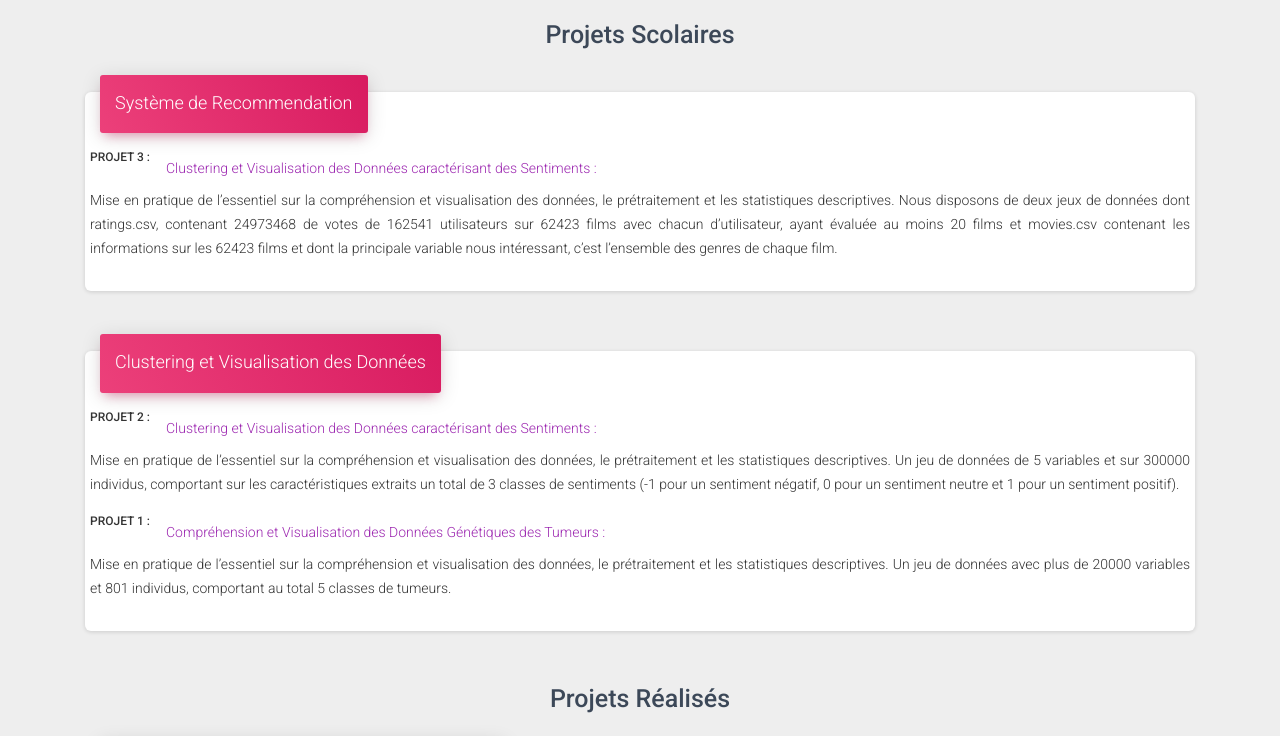
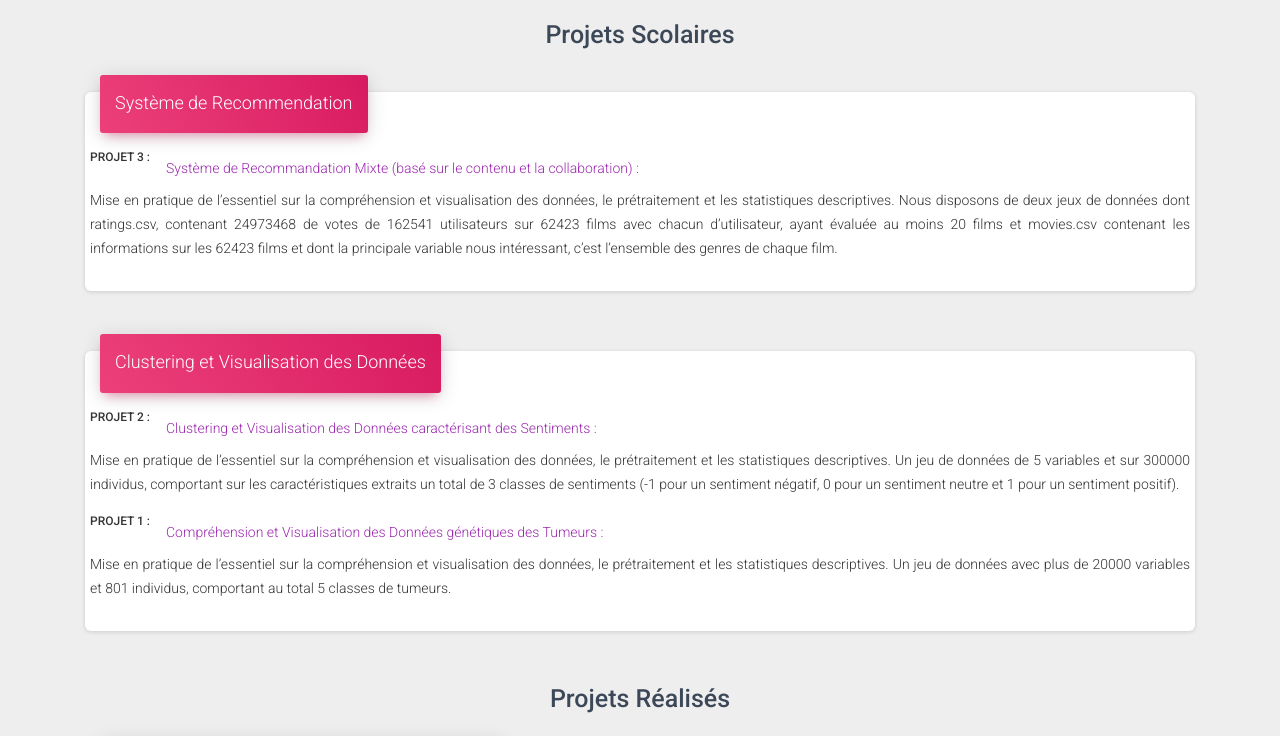
Before and after one commit to boubacarboureimamohamed/mohamed.github.io, a plain HTML site: page index.html in a window 1280 px wide. Shown: the part 744-1480 px from the top of the page. Drawn offline with Linux system fonts and the light colour scheme.

Commit message:
Update index.html

```diff
--- a/index.html
+++ b/index.html
@@ -170,7 +170,7 @@
                             <div class="row galery">
                                 <h6>PROJET 3 : </h6>
                                     <a class="nav-link" href="https://github.com/boubacarboureimamohamed/Recommendation-System">
-                                        Clustering et Visualisation des Données caractérisant des Sentiments :
+                                        Système de Recommandation Mixte (basé sur le contenu et la collaboration) :
                                     </a>
                                 <p class="text-justify text-align">
                                     Mise en pratique de l’essentiel sur la compréhension et visualisation des données, le prétraitement et les statistiques descriptives.
@@ -205,7 +205,7 @@
                                </p>
                                 <h6>PROJET 1 : </h6>
                                 <a class="nav-link" href="https://github.com/boubacarboureimamohamed/Clustering-Project">
-                                        Compréhension et Visualisation des Données Génétiques des Tumeurs :
+                                        Compréhension et Visualisation des Données génétiques des Tumeurs :
                                     </a>
                                 <p class="text-justify text-align">
                                     Mise en pratique de l’essentiel sur la compréhension et visualisation des données, le prétraitement et les statistiques descriptives.
```
